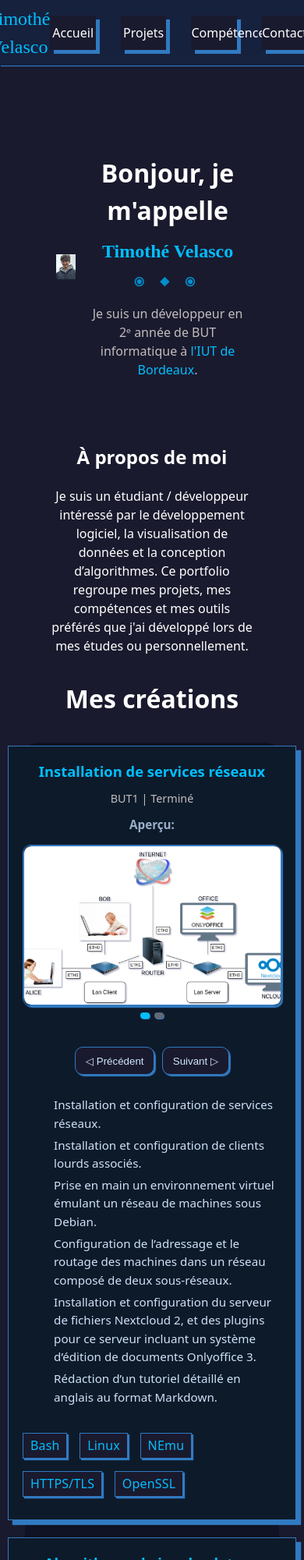
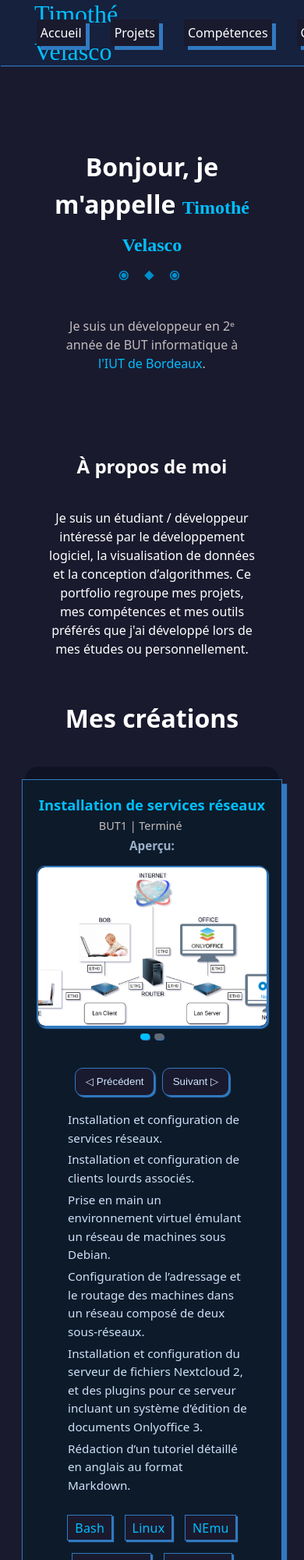
Before and after one commit to GrandeEpine/Portfolio-website, a website built with Vite: page src/index.html in a window 390 px wide. Shown: the top 2000 px of the page at 78% size. Built offline with nearby package versions, Linux system fonts and the light colour scheme; a web font is replaced by a local one.

Commit message:
Responsive

```diff
--- a/src/index.html
+++ b/src/index.html
@@ -16,7 +16,9 @@
 </head>
 <body>
 <header id="header">
-  <span class="accent">Timothé Velasco</span>
+    <div id="nameContainer">
+        <span class="accent">Timothé Velasco</span>
+    </div>
   <nav id="menu">
     <ul>
       <li><a href="#hero" aria-label="Aller à la section Accueil">Accueil</a></li>
@@ -374,7 +376,7 @@
           </li>
           <li>
             <img src="https://cdn.jsdelivr.net/gh/devicons/devicon@latest/icons/linux/linux-original.svg" alt="Logo de Linux"/>
-            <h2 class="skillName">Systèmes Linux</h2>
+            <h2 class="skillName">Sys. Linux</h2>
           </li>
           <li>
             <img src="https://cdn.jsdelivr.net/gh/devicons/devicon@latest/icons/visualstudio/visualstudio-original.svg" alt="Logo de Visual Studio"/>
--- a/src/styles/style.css
+++ b/src/styles/style.css
@@ -30,11 +30,19 @@ body {
   z-index: 100;
   box-shadow: #317AC1 1px 1px 1px;
 }
-
+#nameContainer{
+    display: flex;
+    justify-content: center;
+    align-items: center;
+    width: 30%;
+}
+#menu{
+    width: 70%;
+}
 #menu ul {
   list-style: none;
   display: flex;
-  gap: 5rem;
+  gap: 4rem;
   padding: 0;
   margin: 0;
 }
@@ -52,7 +60,9 @@ body {
   font-size: 1.2rem;
   transition: color 0.3s;
 }
-
+p {
+    text-align: center;
+}
 #menu a:hover {
   color: #00bfff;
 }
@@ -63,8 +73,16 @@ main {
   margin-top: 10vh;
   padding: 2rem;
   text-align: center;
+    display: flex;
+    align-items: center;
+    justify-content: center;
+  flex-direction: column;
 }
 section{
+    display: flex;
+    align-items: center;
+    justify-content: center;
+    flex-direction: column;
   margin: 2rem;
 }
 
@@ -73,7 +91,8 @@ section{
     font-size: 10px;
   }
   #menu li{
-    width: 15vw;
+    width: fit-content;
+      padding: 5px;
   }
 
 }
@@ -94,10 +113,21 @@ section{
   }
   #header .accent{
     width: 25%;
+      font-size: 2rem;
   }
+}
+@media (min-width: 400px) {
+    #nameContainer .accent{
+        font-size: 8px;
+    }
+
 }
 /* Footer harmonisé sur la DA du header */
 .footer-min{
+    display: flex;
+    align-items: center;
+    justify-content: center;
+    flex-direction: column;
   /* même fond que #header */
   background-color: #16213E;
   color: #ffffff;
@@ -144,7 +174,14 @@ section{
 /* Option: réduire le cartouche en mobile */
 @media (max-width: 700px){
   .footer-min{ padding: 22px 12px 28px; }
-  .f-line1{ padding: 8px 12px; gap: .45rem; box-shadow: 4px 4px #317AC1; }
+  .f-line1{ padding: 8px 12px; gap: .45rem; box-shadow: 4px 4px #317AC1; display: block; }
+  p {
+      width: 90%;
+  }
+    section{
+        margin: 1rem;
+    }
+
 }
 #hero { scroll-margin-top: 30vh; }
 #projects   { scroll-margin-top: 20vh; }
--- a/src/styles/styleContact.css
+++ b/src/styles/styleContact.css
@@ -35,3 +35,21 @@
 .contactName{
     margin: 0;
 }
+@media (max-width: 1000px) {
+
+    .contactList li{
+        display: inline;
+        justify-content: center;
+        align-items: center;
+        width: 40%;
+    }
+    .contactList h2{
+        width: 100%;
+        font-size: 1rem;
+        padding: 1vh 0vw 1vh 0vw;
+        text-align: center;
+    }
+
+
+
+}
--- a/src/styles/styleIndex.css
+++ b/src/styles/styleIndex.css
@@ -1,8 +1,9 @@
 #hero {
+    display: flex;
     align-items: center;
     justify-content: center;
     padding: 4vh 1vh;
-    display: flex;
+
     flex-direction: row;
 
 }
@@ -12,17 +13,19 @@
     padding-right: 4vw;
 }
 #heroText{
+    display: flex;
+    align-items: center;
+    justify-content: center;
     flex-direction: column;
-    justify-content: center;
-    align-items: center;
 }
 #hero h1 {
     font-size: 2rem;
     margin: 1rem 0;
 }
 #header .accent {
+    width: auto;
+    font-size: 1.5rem;
     text-align: center;
-    margin-right: 5vw;
 }
 .accent {
     font-size: 3rem;
@@ -50,6 +53,9 @@
 }
 
 #about {
+    display: flex;
+    justify-content: center;
+    align-content: center;
     margin-top: 3vh;
     max-width: 70%;
     margin-left: auto;
@@ -70,11 +76,36 @@ p a{
     letter-spacing: 8px;
 }
 @media (max-width: 1000px) {
-    .accent{
-        font-size: 1.5rem;
+    #nameContainer .accent{
+        font-size: 0.8rem;
     }
-    #header .accent{
-        width: 25%;
-        margin-right: 0;
+    #profilePicture{
+        width: 100px;
+        height: 150px;
+    }
+    #menu ul{
+        gap: 1.5rem;
     }
 }
+@media (max-width: 500px) {
+    main{
+        padding: 1rem;
+    }
+    #menu a{
+        font-size: 10px;
+
+    }
+    #menu li{
+        padding: 5px;
+        width: 20%;
+    }
+    #profilePicture{
+        display: none;
+    }
+    .hero-row{
+        width: 100%;
+        padding: 0.5rem;
+    }
+
+
+}
--- a/src/styles/styleProjects.css
+++ b/src/styles/styleProjects.css
@@ -1,4 +1,5 @@
 #projects {
+    align-items: normal;
     background: #16213E;
     margin-inline: auto;
     width: 100%;
@@ -11,6 +12,7 @@
     --primary: #00bfff; --border: #317AC1;
     color: var(--ink);
     background: var(--bg);
+    padding: 0.5rem;
 }
 #projects > h1 {
     margin: 0 0 1rem;
@@ -27,15 +29,17 @@
 
 /* Carte */
 .projectCard {
+    width: 85%;
+    justify-self: center;
     display: grid;
     grid-template-rows: auto auto auto 1fr auto auto;
-    gap: .7rem;
+    gap: .2rem;
     background: #0D1A2AFF;
     border: 1px solid var(--border);
     padding: 18px;
     box-shadow: #317AC1 6px 6px 1px;
     transition: transform .18s ease, border-color .18s ease, box-shadow .18s ease;
-    margin: 1vw;
+    margin-bottom: 2.5vh;
 }
 .projectCard:hover {
     transform: translateY(-2px);
@@ -190,4 +194,17 @@
 /* Mobile: réduire la hauteur */
 @media (max-width: 640px) {
     .projectImage .track img { height: 24vh; }
+    ul{
+        justify-content: center;
+    }
+    #projects{
+        width: 90%;
+        padding: 1rem;
+        justify-content: center;
+    }
+    .projectCard{
+        width: 80%;
+        justify-self: center;
+    }
+
 }
--- a/src/styles/styleSkills.css
+++ b/src/styles/styleSkills.css
@@ -42,9 +42,28 @@
     height: 44px;
     object-fit: contain;
 }
-
+.skillsContainer{
+    display: flex;
+    align-items: center;
+    justify-content: center;
+}
 /* Nom du skill */
 .skillName {
     font-size: 0.95rem;
     margin: 0;
 }
+@media (max-width: 640px) {
+    .skillsList{
+        width: 90%;
+    }
+    .skillsList li{
+        gap: 0;
+        width: 30%;
+        height: 20%;
+        padding: 0.8rem;
+    }
+    #skills{
+        margin: 0.5rem;
+    }
+
+}
```
